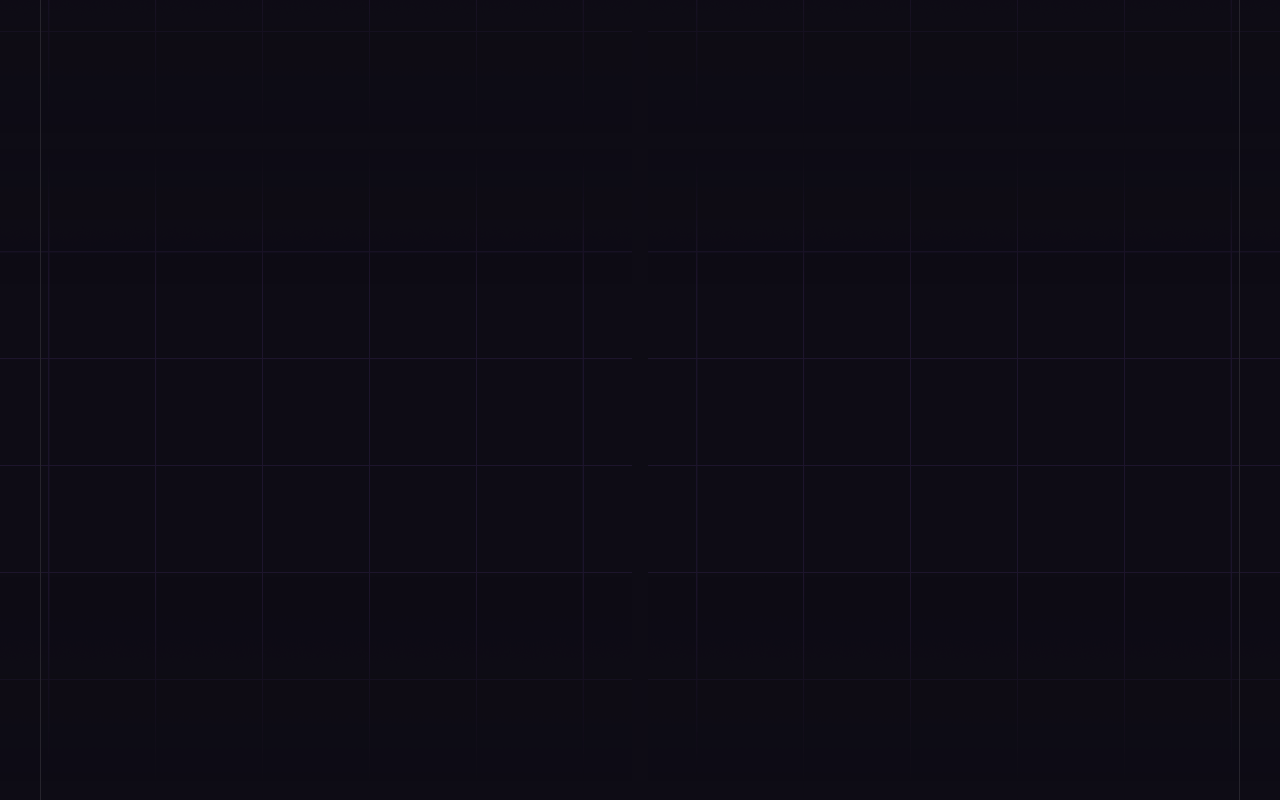
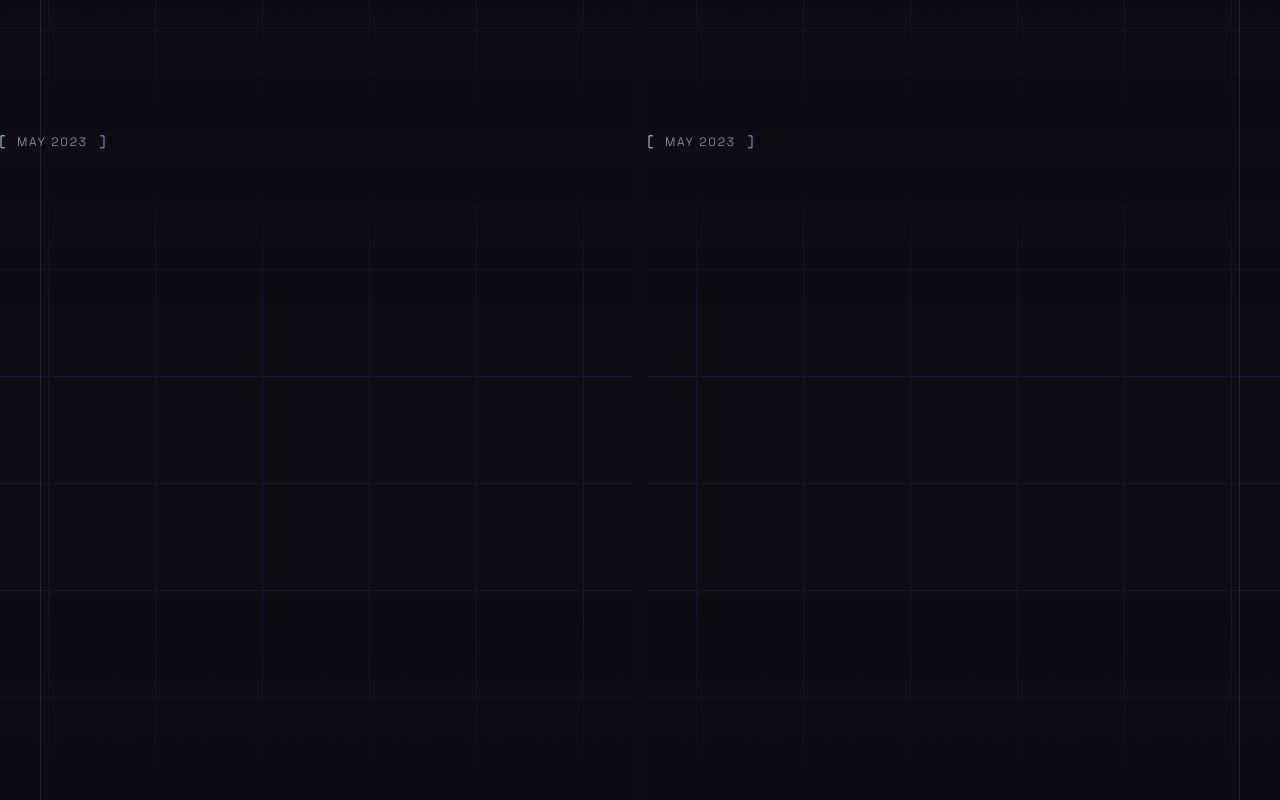
Before and after one commit to ahteshamsalamatansari/sass-ui-react, a React (Vite) app: page / in a window 1280 px wide. Shown: the part 7460-8260 px from the top of the page. Built offline with nearby package versions, Linux system fonts and the light colour scheme.

Commit message:
Working on roadmap section

```diff
--- a/src/components/Roadmap.jsx
+++ b/src/components/Roadmap.jsx
@@ -1,31 +1,42 @@
 import Section from "./Section";
-import Heading from "./Heading"
+import Heading from "./Heading";
 
 import { roadmap } from "../constants";
 import { grid } from "../assets";
+import Tagline from "./Tagline";
 const Roadmap = () => {
   return (
     <Section className="overflow-hidden" id="roadmap">
       <div className="container md:pb-10">
-            <Heading tag="Ready to get started" title="What we're working on"/>
+        <Heading tag="Ready to get started" title="What we're working on" />
         <div className="relative grid gap-6 md:grid-cols-2 md:gap-4 md:pb-[7rem]">
-                {roadmap.map((item)=>{
-                    const status = item.status==='done'?'Done':"In Progress";
-                    return(
+          {roadmap.map((item) => {
+            const status = item.status === "done" ? "Done" : "In Progress";
+            return (
               <div key={item.id}>
                 <div>
                   <div>
-                            <img src={grid} alt="" />
+                    <img
+                      src={grid}
+                      alt="grid"
+                      className="w-full"
+                      width={550}
+                      height={550}
+                    />
+                  </div>
+                  <div className="relative z-1">
+                    <div className="flex items-center justify-between">
+                      <Tagline>{item.date}</Tagline>
                     </div>
                   </div>
                 </div>
-                    )
+              </div>
+            );
           })}
-
         </div>
       </div>
     </Section>
-  )
-}
+  );
+};
 
-export default Roadmap
+export default Roadmap;
```
Lines whose indentation alone changed are shown as unchanged.
